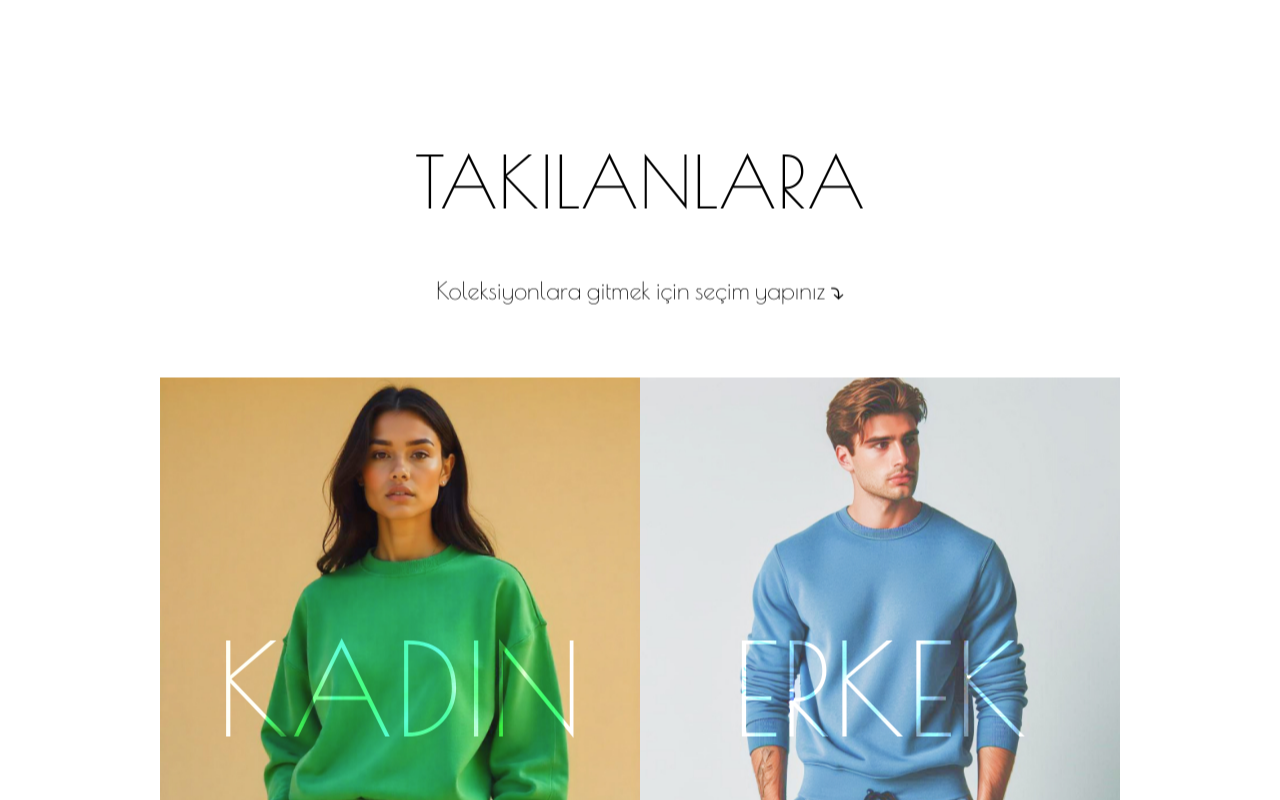
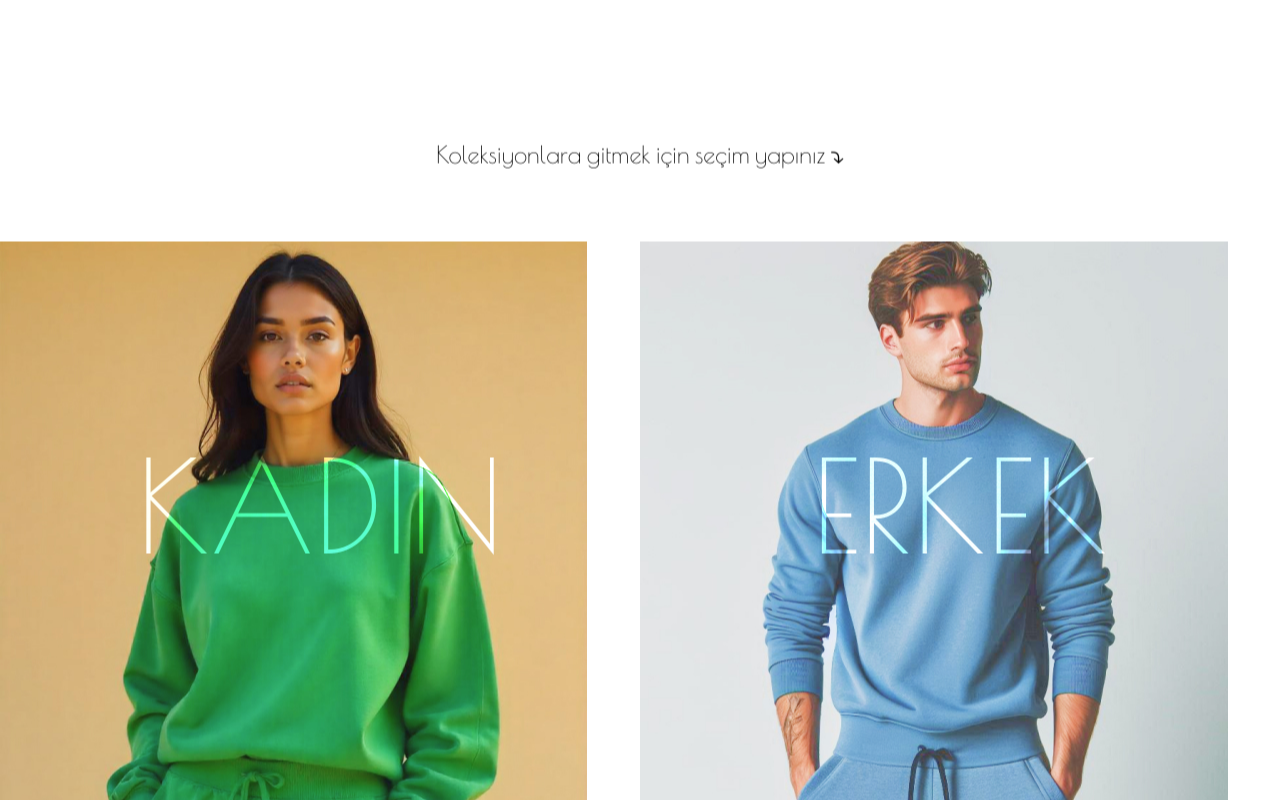
Before and after one commit to suhatanriverdi/fashion-ecommerce-web-app-react, a React (Vite) app: page /advertisement in a window 1280 px wide. Shown: the part 2280-3080 px from the top of the page. Built offline with nearby package versions, Linux system fonts and the light colour scheme.

Commit message:
Minor Updates

```diff
--- a/src/pages/Advertisement.tsx
+++ b/src/pages/Advertisement.tsx
@@ -74,40 +74,38 @@ export default function Advertisement() {
               </div>
             </div>
 
-            <h1 className="text-2xl tablet:text-5xl desktop:text-7xl text-center mb-[2rem] tablet:mb-[4rem] mt-[10rem] tablet:mt-[20rem] desktop:mt-[22rem]">
-              TAKILANLARA
-            </h1>
-            <p className="text-md animate-bounce tablet:text-xl desktop:text-2xl text-center mb-[3rem] tablet:mb-[4rem]">
+            <p className="text-md animate-bounce tablet:text-xl desktop:text-2xl text-center mb-[3rem] tablet:mb-[4rem] mt-[10rem] tablet:mt-[20rem] desktop:mt-[22rem]">
               Koleksiyonlara gitmek için seçim yapınız ⤵
             </p>
             <div className="flex justify-center items-center mb-[10rem]">
-              <div className="cursor-pointer" onClick={handleShow}>
-                <div className="tablet:w-[320px] desktop:w-auto overflow-hidden">
+              <div className="cursor-pointer relative" onClick={handleShow}>
+                <div className="w-[calc(100vw/2)] overflow-hidden">
                   <img
                     className="object-cover hover:scale-110 transition-all duration-300 overflow-hidden"
                     src="/images/introduction/women.jpg"
                     alt="Women"
                   />
                 </div>
-                <p className="text-center text-white mix-blend-overlay pointer-events-none text-4xl tablet:text-6xl desktop:text-9xl relative -top-[100px] tablet:-top-[180px] desktop:-top-[350px]">
+                <p className="text-white w-[100%] text-center mix-blend-overlay pointer-events-none text-6xl tablet:text-8xl desktop:text-9xl absolute top-[80px] tablet:top-[140px] desktop:top-[200px]">
                   KADIN
                 </p>
               </div>
 
-              <div className="cursor-pointer" onClick={handleShow}>
-                <div className="tablet:w-[320px] desktop:w-auto overflow-hidden">
+              <div className="cursor-pointer relative" onClick={handleShow}>
+                <div className="w-[calc(100vw/2)] overflow-hidden">
                   <img
                     className="object-cover hover:scale-110 transition-all duration-300 overflow-hidden"
                     src="/images/introduction/men.jpg"
                     alt="Men"
                   />
                 </div>
-                <p className="text-center text-white mix-blend-overlay pointer-events-none text-4xl tablet:text-6xl desktop:text-9xl relative -top-[100px] tablet:-top-[180px] desktop:-top-[350px]">
+                <p className="text-white w-[100%] text-center mix-blend-overlay pointer-events-none text-6xl tablet:text-8xl desktop:text-9xl absolute top-[80px] tablet:top-[140px] desktop:top-[200px]">
                   ERKEK
                 </p>
               </div>
             </div>
           </div>
+            <small className="text-center mb-[20px]">GÜLLÜ</small>
         </motion.div>
       )}
     </AnimatePresence>
```
